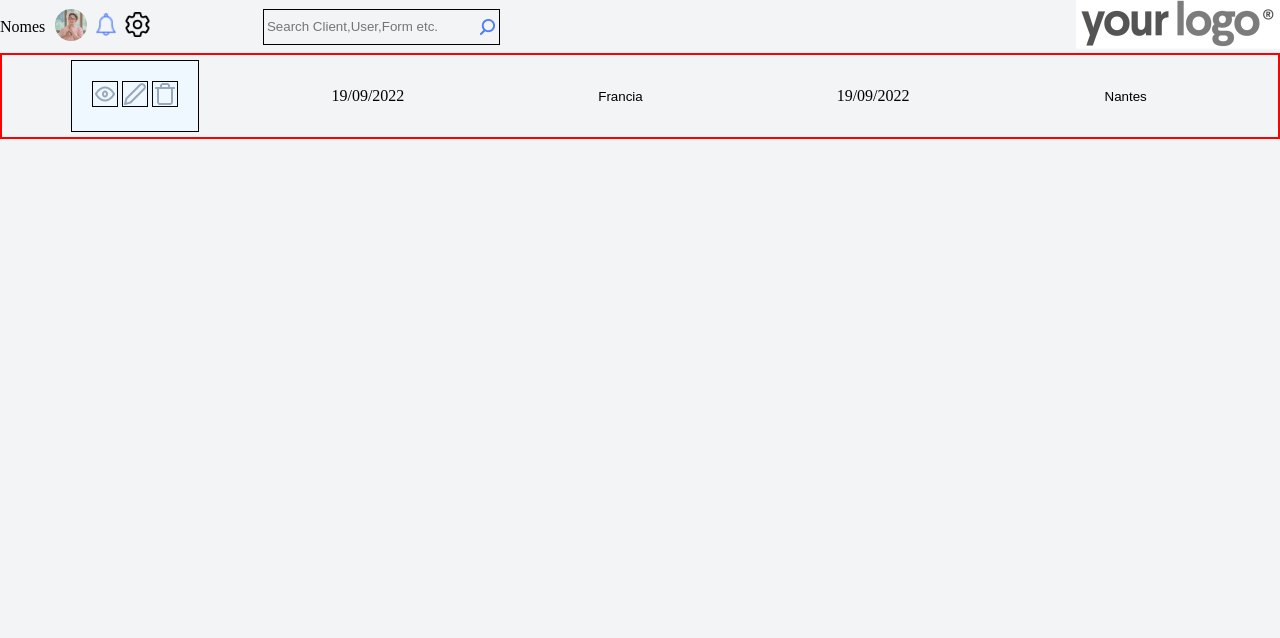
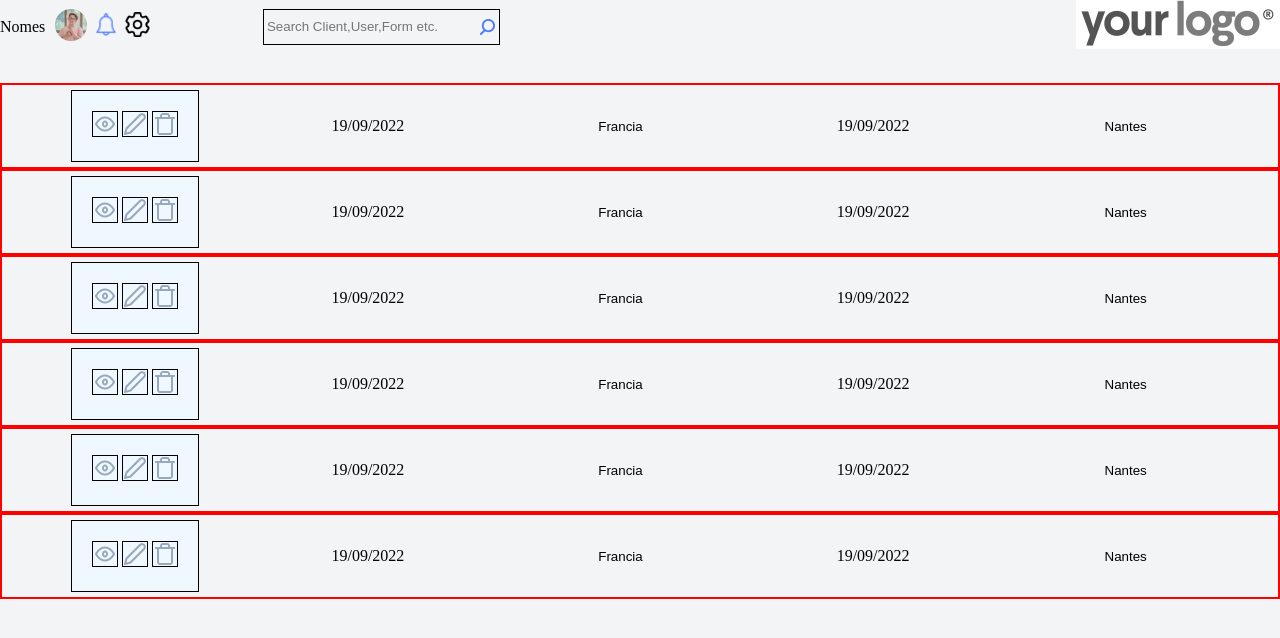
Before and after one commit to borjaboullon/exerciciousuarios, a plain HTML site: page index.html in a window 1280 px wide. Drawn offline with Linux system fonts and the light colour scheme; a web font is replaced by a local one.

Commit message:
novos cambios

```diff
--- a/estilo.css
+++ b/estilo.css
@@ -58,3 +58,6 @@ input{
     flex-basis: 500px;
     justify-content: space-between;
 }
+.wrapper-main{
+  margin-top: 30px;
+}
--- a/index.html
+++ b/index.html
@@ -60,6 +60,82 @@
             </time>
             <input type="text" readonly class="formname" value="Nantes"/>
         </div>
+        <div class="lista">
+            <div class="actions">
+                <img src="./imagenes/ollo.png">
+                <img src="./imagenes/edit.png">
+                <img src="./imagenes/delete.png">
+            </div>
+            <time class= "lastedited">
+                19/09/2022
+            </time>
+            <input type="text" readonly class="formname" value="Francia"/>
+            <time class="datecreated">
+                19/09/2022
+            </time>
+            <input type="text" readonly class="formname" value="Nantes"/>
+        </div>
+        <div class="lista">
+            <div class="actions">
+                <img src="./imagenes/ollo.png">
+                <img src="./imagenes/edit.png">
+                <img src="./imagenes/delete.png">
+            </div>
+            <time class= "lastedited">
+                19/09/2022
+            </time>
+            <input type="text" readonly class="formname" value="Francia"/>
+            <time class="datecreated">
+                19/09/2022
+            </time>
+            <input type="text" readonly class="formname" value="Nantes"/>
+        </div>
+        <div class="lista">
+            <div class="actions">
+                <img src="./imagenes/ollo.png">
+                <img src="./imagenes/edit.png">
+                <img src="./imagenes/delete.png">
+            </div>
+            <time class= "lastedited">
+                19/09/2022
+            </time>
+            <input type="text" readonly class="formname" value="Francia"/>
+            <time class="datecreated">
+                19/09/2022
+            </time>
+            <input type="text" readonly class="formname" value="Nantes"/>
+        </div>
+        <div class="lista">
+            <div class="actions">
+                <img src="./imagenes/ollo.png">
+                <img src="./imagenes/edit.png">
+                <img src="./imagenes/delete.png">
+            </div>
+            <time class= "lastedited">
+                19/09/2022
+            </time>
+            <input type="text" readonly class="formname" value="Francia"/>
+            <time class="datecreated">
+                19/09/2022
+            </time>
+            <input type="text" readonly class="formname" value="Nantes"/>
+        </div>
+        <div class="lista">
+            <div class="actions">
+                <img src="./imagenes/ollo.png">
+                <img src="./imagenes/edit.png">
+                <img src="./imagenes/delete.png">
+            </div>
+            <time class= "lastedited">
+                19/09/2022
+            </time>
+            <input type="text" readonly class="formname" value="Francia"/>
+            <time class="datecreated">
+                19/09/2022
+            </time>
+            <input type="text" readonly class="formname" value="Nantes"/>
+        </div>
+
 
 
     </main>
```
